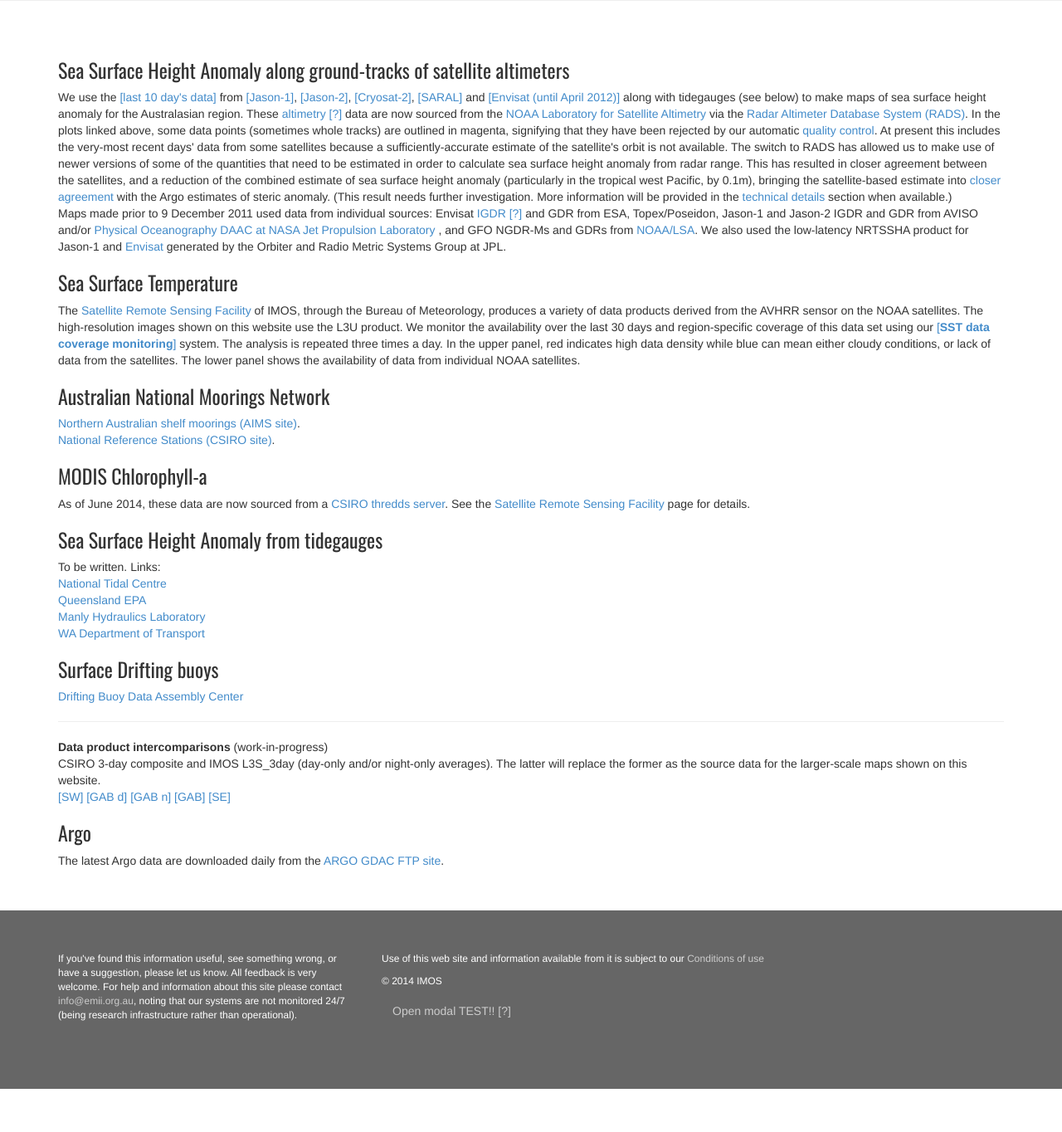
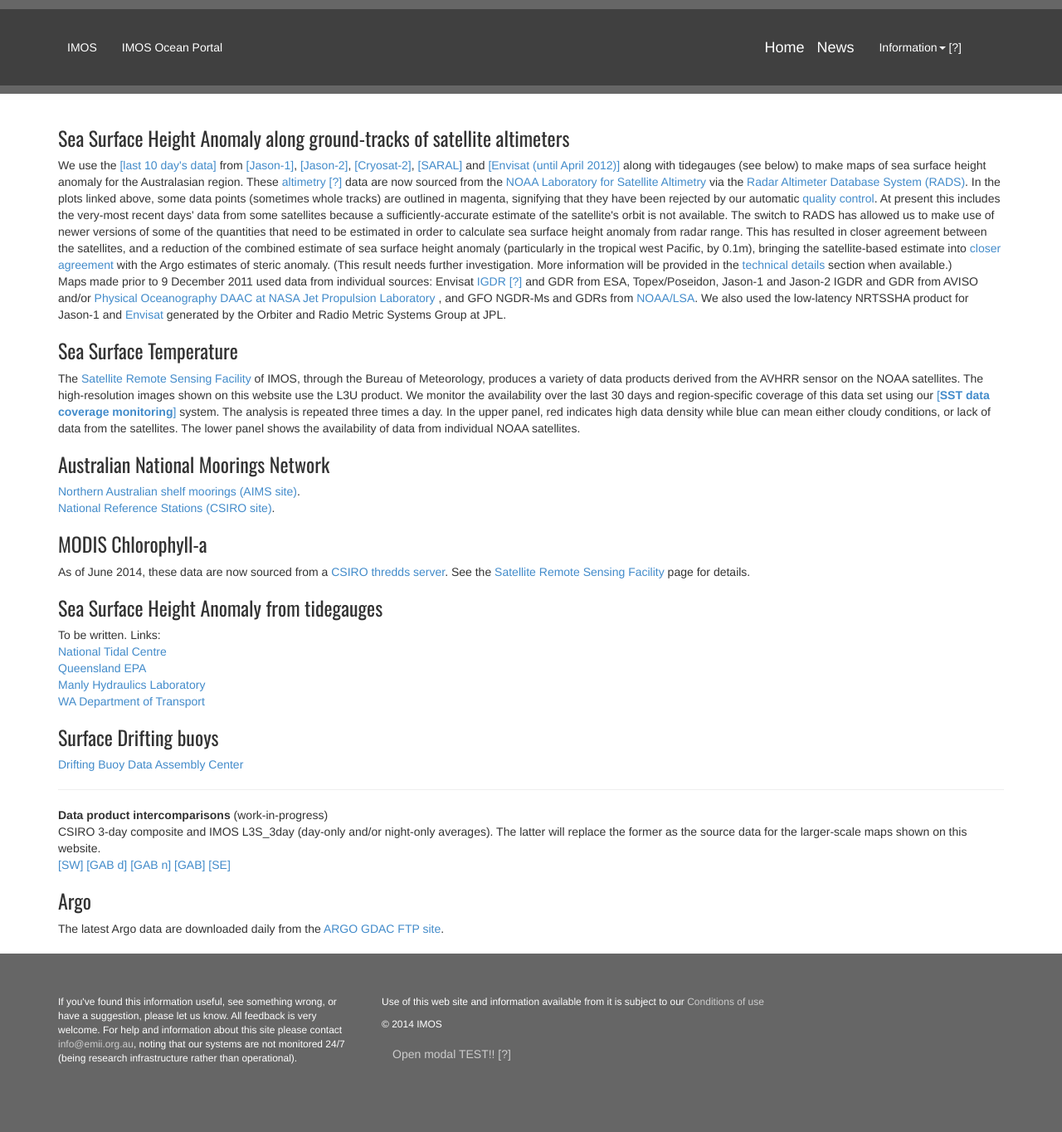
Before and after one commit to pmbohm/oceanCurrent, a PHP site: page /sourcedata/index.php in a window 1280 px wide. Shown: the part 357-1721 px from the top of the page at 83% size. Before the commit the page ends 1669 px from the top, so only its background shows below. Run offline with PHP 8.4, Linux system fonts and the light colour scheme; data that the repository does not hold is empty; some libraries are stand-ins or nearby versions.

Commit message:
alternate dark styling

```diff
--- /dev/null
+++ b/css/jumbotronNavbar.css
@@ -0,0 +1,106 @@
+
+/*
+*
+* http://twitterbootstrap3navbars.w3masters.nl/?color=%23404040&linkcolor=%23fff&activelinkcolor=%23b4b4b4&gradient=0&borders=0#
+*
+*/
+
+.navbar-custom {
+    margin-top: 20px;
+    left: -20px;
+}
+.navbar-custom .navbar-brand {
+    color: #ffffff;
+}
+.navbar-custom .navbar-brand:hover,
+.navbar-custom .navbar-brand:focus {
+    color: #e6e6e6;
+    background-color: transparent;
+}
+.navbar-custom .navbar-text {
+    color: #ffffff;
+}
+.navbar-custom .navbar-nav > li > a {
+    color: #ffffff;
+}
+.navbar-custom .navbar-nav > li > a:hover,
+.navbar-custom .navbar-nav > li > a:focus {
+    color: black;
+    background-color: #FFAD51;
+    border-radius: 6px;
+}
+.navbar-custom .navbar-nav > .active > a,
+.navbar-custom .navbar-nav > .active > a:hover,
+.navbar-custom .navbar-nav > .active > a:focus {
+    color: #b4b4b4;
+    background-color: #2f2f2f;
+}
+.navbar-custom .navbar-nav > .disabled > a,
+.navbar-custom .navbar-nav > .disabled > a:hover,
+.navbar-custom .navbar-nav > .disabled > a:focus {
+    color: #cccccc;
+    background-color: transparent;
+}
+.navbar-custom .navbar-toggle {
+    border-color: #dddddd;
+}
+.navbar-custom .navbar-toggle:hover,
+.navbar-custom .navbar-toggle:focus {
+    background-color: #dddddd;
+}
+.navbar-custom .navbar-toggle .icon-bar {
+    background-color: #cccccc;
+}
+.navbar-custom .navbar-collapse,
+.navbar-custom .navbar-form {
+    border-color: #2e2e2e;
+}
+.navbar-custom .navbar-nav > .dropdown > a:hover .caret,
+.navbar-custom .navbar-nav > .dropdown > a:focus .caret {
+    border-top-color: #b4b4b4;
+    border-bottom-color: #b4b4b4;
+}
+.navbar-custom .navbar-nav > .open > a,
+.navbar-custom .navbar-nav > .open > a:hover,
+.navbar-custom .navbar-nav > .open > a:focus {
+    background-color: #2f2f2f;
+    color: #b4b4b4;
+}
+.navbar-custom .navbar-nav > .open > a .caret,
+.navbar-custom .navbar-nav > .open > a:hover .caret,
+.navbar-custom .navbar-nav > .open > a:focus .caret {
+    border-top-color: #b4b4b4;
+    border-bottom-color: #b4b4b4;
+}
+.navbar-custom .navbar-nav > .dropdown > a .caret {
+    border-top-color: #ffffff;
+    border-bottom-color: #ffffff;
+}
+@media (max-width: 767) {
+    .navbar-custom .navbar-nav .open .dropdown-menu > li > a {
+        color: #ffffff;
+    }
+    .navbar-custom .navbar-nav .open .dropdown-menu > li > a:hover,
+    .navbar-custom .navbar-nav .open .dropdown-menu > li > a:focus {
+        color: #b4b4b4;
+        background-color: transparent;
+    }
+    .navbar-custom .navbar-nav .open .dropdown-menu > .active > a,
+    .navbar-custom .navbar-nav .open .dropdown-menu > .active > a:hover,
+    .navbar-custom .navbar-nav .open .dropdown-menu > .active > a:focus {
+        color: #b4b4b4;
+        background-color: #2f2f2f;
+    }
+    .navbar-custom .navbar-nav .open .dropdown-menu > .disabled > a,
+    .navbar-custom .navbar-nav .open .dropdown-menu > .disabled > a:hover,
+    .navbar-custom .navbar-nav .open .dropdown-menu > .disabled > a:focus {
+        color: #cccccc;
+        background-color: transparent;
+    }
+}
+.navbar-custom .navbar-link {
+    color: #ffffff;
+}
+.navbar-custom .navbar-link:hover {
+    color: #b4b4b4;
+}
--- a/css/oceancurrent.css
+++ b/css/oceancurrent.css
@@ -24,14 +24,13 @@ h1, h2, h3, h4 {
     font-family: "Oswald", sans-serif;
 }
 
-.greyHeader {
-    color: #888;
+.highlightedHeader {
     font-style: italic;
 }
 
 .whiteWrapper {
     background-color: #FFFFFF;
-    padding: 50px 0;
+    padding: 20px 0;
 }
 
 .jumbotron {
@@ -39,12 +38,20 @@ h1, h2, h3, h4 {
     padding-bottom: 10px;
 }
 
-.jumbotron .navbar {
-    margin: 0;
+.jumbotron .highlightedHeader {
+    color: black;
+}
+
+.jumbotron, .jumbotronFooter {
+    background-color: #666;
+}
+
+.jumbotron .navbar-container {
+    background-color: #404040;
     margin-top: 20px;
-    background-color: #f5f5f5;
     border: 0;
 }
+
 
 .jumbotron h1,
 .jumbotron h2,
@@ -54,20 +61,7 @@ h1, h2, h3, h4 {
 
 }
 
-.jumbotron a.btn-primary {
-    color: white;
-}
-
-.jumbotron .navbar a {
-    color: inherit;
-}
-
-.jumbotron .navbar a:hover {
-    font-color: #000;
-}
-
 .jumbotronFooter {
-    background-color: #666;
     color: white;
     margin-bottom: 30px;
     padding: 50px 15px;
--- a/include/header.php
+++ b/include/header.php
@@ -1,7 +1,7 @@
 <?
 
 include_once('config.php');
-$BASEDIR = getBaseDir(getcwd(),$CONTEXT);
+$BASEDIR = getBaseDir(getcwd(), $CONTEXT);
 
 ?>
 
@@ -13,11 +13,12 @@ $BASEDIR = getBaseDir(getcwd(),$CONTEXT);
     <meta name="viewport" content="width=device-width, initial-scale=1">
     <meta name="description" content="">
     <meta name="author" content="eMII eMarine Information Infrastructure">
-    <link rel="icon" href="<?=$BASEDIR ?>img/IMOSfavicon.ico">
+    <link rel="icon" href="<?= $BASEDIR ?>img/IMOSfavicon.ico">
     <title><? echo $title;
         echo " IMOS-OceanCurrent" ?></title>
-    <link href="<?=$BASEDIR ?>css/bootstrap.css" rel="stylesheet">
-    <link href="<?=$BASEDIR ?>css/oceancurrent.css" rel="stylesheet">
+    <link href="<?= $BASEDIR ?>css/bootstrap.css" rel="stylesheet">
+    <link href="<?= $BASEDIR ?>css/oceancurrent.css" rel="stylesheet">
+    <link href="<?= $BASEDIR ?>css/jumbotronNavbar.css" rel="stylesheet">
     <!--<link href="css/parallax.css" rel="stylesheet"-->
     <!-- HTML5 shim and Respond.js for IE8 support of HTML5 elements and media queries -->
     <!--[if lt IE 9]>
@@ -40,15 +41,19 @@ $BASEDIR = getBaseDir(getcwd(),$CONTEXT);
 
                     <h2><span></span>Surface Currents and Temperature</h2>
                 </a>
-                <h3 class="greyHeader">&#8220; Up to date ocean information around Australia. &#8221;</h3>
+                <h3 class="highlightedHeader">&#8220; Up to date ocean information around Australia. &#8221;</h3>
             </header>
             <p><a class="btn btn-primary" href="<?= $BASEDIR ?>news.php" role="button">Latest News &raquo;</a></p>
-            <nav class="navbar navbar-default" role="navigation">
+        </div>
+        <div class="navbar-container">
+            <div class="container">
+                <nav class="navbar navbar-custom" role="navigation">
                     <div class="container-fluid">
                         <!-- Brand and toggle get grouped for better mobile display -->
                         <div class="navbar-header">
                             <ul class="nav navbar-nav">
-                            <li><a class="navbar-active" href="http://imos.org.au" alt="IMOS home page">IMOS</a></li>
+                                <li><a class="navbar-active" href="http://imos.org.au" alt="IMOS home page">IMOS</a>
+                                </li>
                                 <li><a class="navbar-active" href="http://portal.imos.org.au" alt="IMOS ocean portal">
                                         IMOS Ocean Portal</a></li>
                             </ul>
@@ -67,8 +72,11 @@ $BASEDIR = getBaseDir(getcwd(),$CONTEXT);
                                         <li><a href="<?= $BASEDIR ?>whatsshown.php" alt="Whats shown">What's
                                                 Shown</a></li>
                                         <li><a href="<?= $BASEDIR ?>profiles/whatsshown.php" alt="Whats shown">What's
-                                            Shown - Profiles</a></li>
+                                                Shown - Argo Profiles</a></li>
                                         <li class="divider"></li>
+                                        <li>
+                                            <a href="http://thredds.aodn.org.au/thredds/catalog/IMOS/OceanCurrent/GSLA/NRT00/catalog.html">Near-Real-Time
+                                                gridded altimetry via OPeNDAP</a></li>
                                         <li><a href="<?= $BASEDIR ?>acknowl.php"
                                                alt="Acknowledgements">Acknowledgements</a></li>
                                         <li><a href="<?= $BASEDIR ?>glossary.php" alt="Glossary">Glossary</a></li>
@@ -77,9 +85,10 @@ $BASEDIR = getBaseDir(getcwd(),$CONTEXT);
                                     </ul>
                                 </li>
                             </ul>
-                    </div><? //.navbar-collapse ?>
-                </div><? //.container-fluid ?>
+                        </div>
+                    </div>
                 </nav>
+            </div>
         </div>
     </div>
     <div class="whiteWrapper">
--- a/sst.php
+++ b/sst.php
@@ -6,7 +6,7 @@ include_once("include/header.php");
 
 
     <div class="row">
-        <h3 class="greyHeader">Sea Surface Temperature Maps</h3>
+        <h3 class="highlightedHeader">Sea Surface Temperature Maps</h3>
     </div>
     <div class="row">
         <div class="col-md-4">
```
Lines whose indentation alone changed are shown as unchanged.
